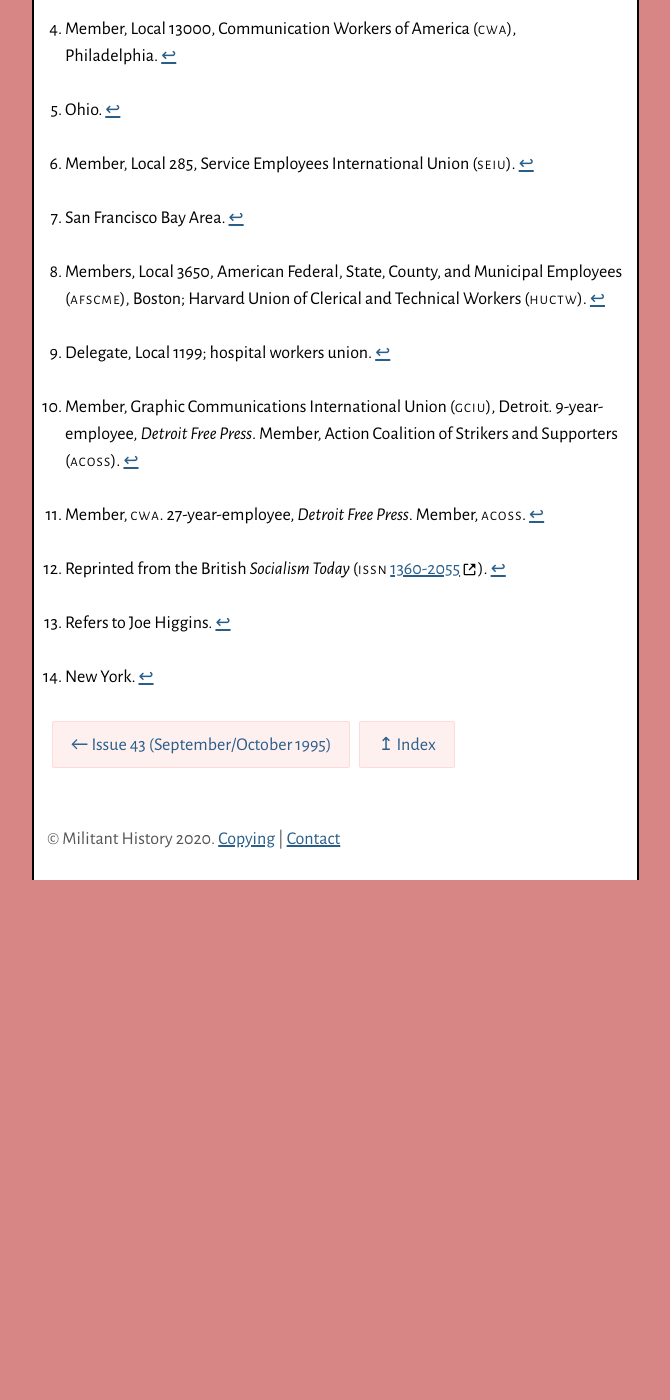
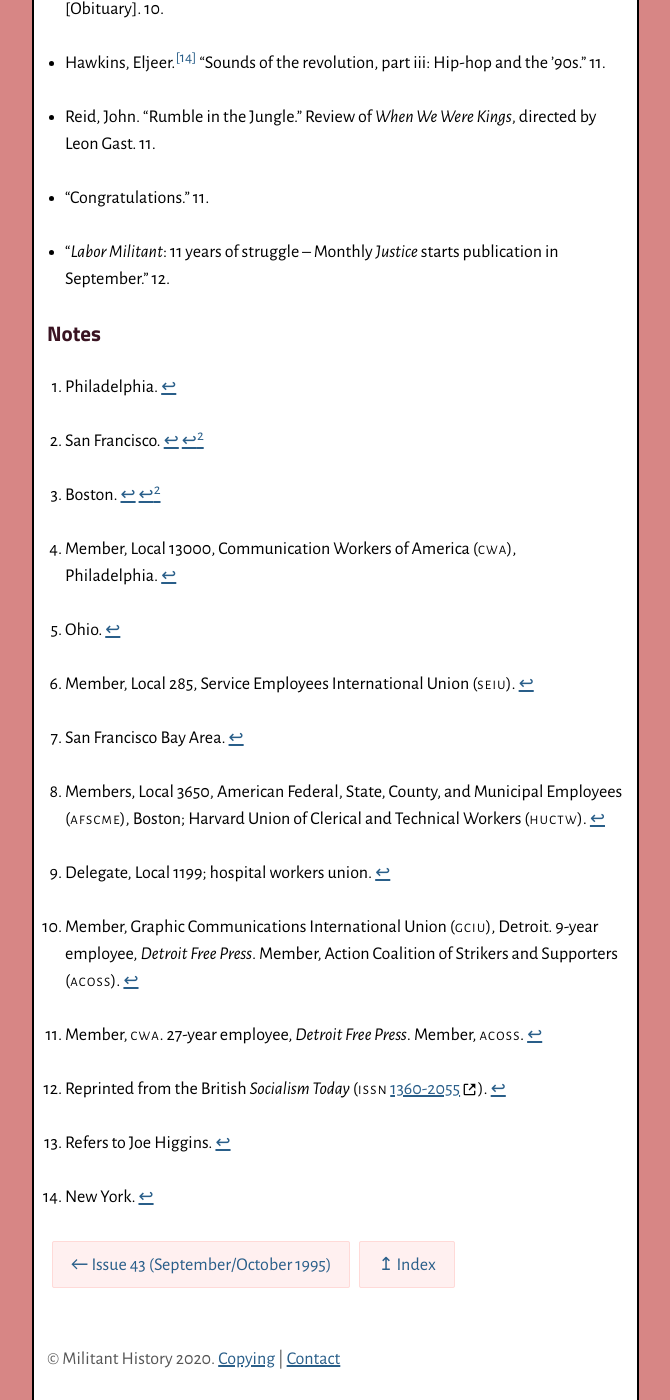
Before and after one commit to jackwillis/militanthistory, a Jekyll site: the page built from _lm_issues/51.md, in a window 1280 px wide and 1400 px high, scrolled down 2470 px. Shown: the whole window, without its empty margins (305-975 px from the left). Built offline with Jekyll 4.4.1, drawn with Linux system fonts in a browser that asks for light colours; before the commit the page ends 3350 px from its top, so only the background shows below that; part of the change alters nothing that is shown.

```diff
--- a/_lm_issues/51.md
+++ b/_lm_issues/51.md
@@ -5,7 +5,12 @@ reported_date: July/August 1997
 lm_issue: 51
 previous_issue: 43
 subtitle: 'Clinton–Congress: Balancing the budget on our backs!'
-last_modified: 2020-04-27
+last_modified: 2020-04-29
+cover: "/lm/scans/Labor_Militant_51_(July-August_1997).jpg"
+cover_width: 256
+cover_height: 410
+pdf: "/lm/scans/Labor_Militant_51_(July-August_1997).pdf"
+djvu: "/lm/scans/Labor_Militant_51_(July-August_1997).djvu"
 ---
 
 After this issue, <cite>Labor Militant</cite> was renamed to <cite>Justice</cite>.
@@ -49,8 +54,8 @@ After this issue, <cite>Labor Militant</cite> was renamed to <cite>Justice</cite
 [^7]:  San Francisco Bay Area.
 [^8]: Members, Local 3650, American Federal, State, County, and Municipal Employees (<abbr>AFSCME</abbr>), Boston; Harvard Union of Clerical and Technical Workers (<abbr>HUCTW</abbr>).
 [^9]: Delegate, Local 1199; hospital workers union.
-[^10]: Member, Graphic Communications International Union (<abbr>GCIU</abbr>), Detroit. 9-year-employee, <cite>Detroit Free Press</cite>. Member, Action Coalition of Strikers and Supporters (<abbr>ACOSS</abbr>).
-[^11]: Member, <abbr>CWA</abbr>. 27-year-employee, <cite>Detroit Free Press</cite>. Member, <abbr>ACOSS</abbr>.
+[^10]: Member, Graphic Communications International Union (<abbr>GCIU</abbr>), Detroit. 9-year employee, <cite>Detroit Free Press</cite>. Member, Action Coalition of Strikers and Supporters (<abbr>ACOSS</abbr>).
+[^11]: Member, <abbr>CWA</abbr>. 27-year employee, <cite>Detroit Free Press</cite>. Member, <abbr>ACOSS</abbr>.
 [^12]: Reprinted from the British <cite>Socialism Today</cite> (<abbr>ISSN</abbr> [1360-2055](https://www.worldcat.org/title/socialism-today/oclc/1041913269)).
 [^13]: Refers to Joe Higgins.
 [^14]: New York.
```
Also changed, not shown: lm/scans/Labor_Militant_51_(July-August_1997).jpg (added), 2 other files.
